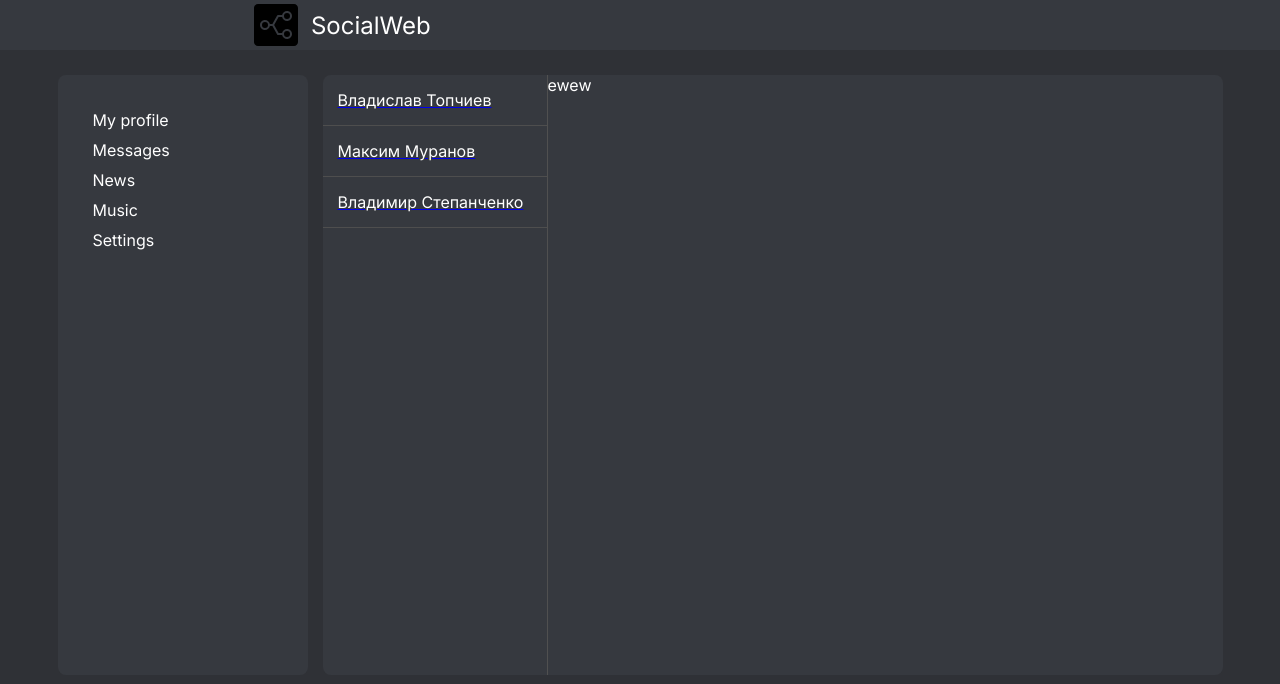
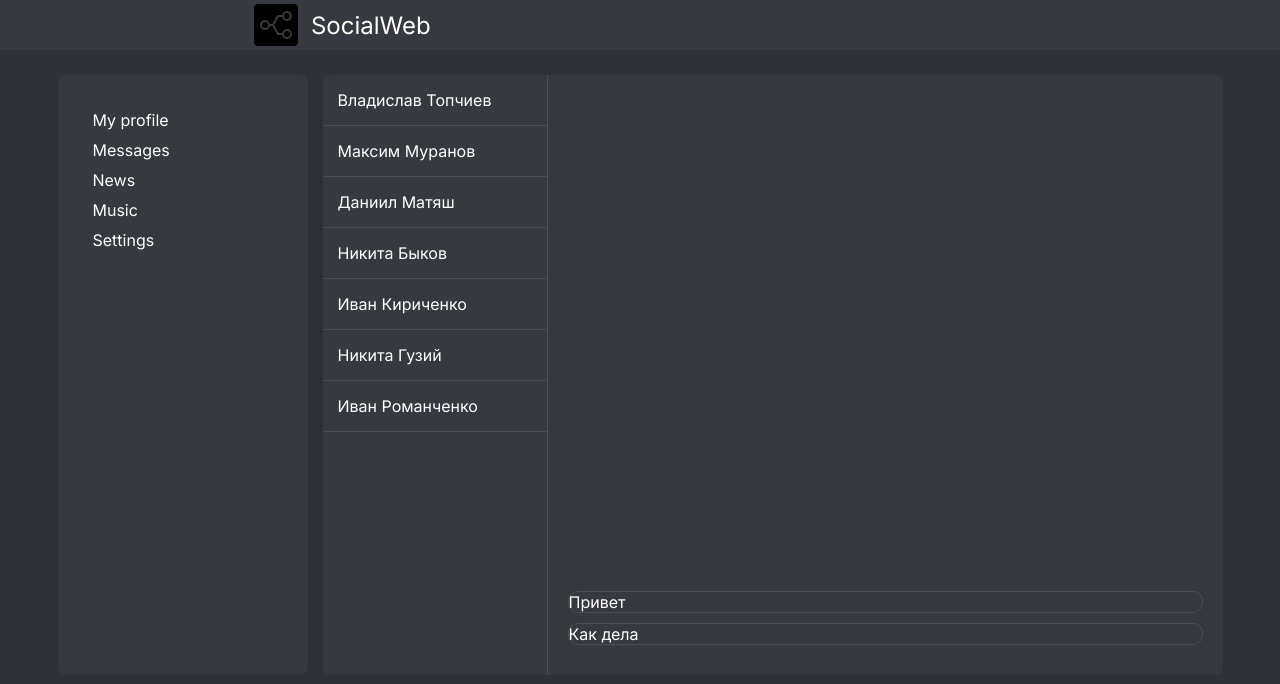
Before and after one commit to alexander1934/react-app1, a React (Create React App) app: page /messages in a window 1280 px wide. Shown: the top 684 px of the page. Built offline with nearby package versions, Linux system fonts and the light colour scheme.

Commit message:
More, more COMPONENTS

```diff
--- a/src/Components/App/App.js
+++ b/src/Components/App/App.js
@@ -19,9 +19,9 @@ const App = () => {
             <Routes>
               <Route path="/profile" element={<Profile />} />
               <Route path="/messages/*" element={<Messages />} />
-              <Route path="/news" element={<News />} />
-              <Route path="/music" element={<Music />} />
-              <Route path="/settings" element={<Settings />} />
+              <Route path="/news/*" element={<News />} />
+              <Route path="/music/*" element={<Music />} />
+              <Route path="/settings/*" element={<Settings />} />
             </Routes>
           </div>
         </div>
--- a/src/Components/Messages/DialogsItem/DialogsItem.js
+++ b/src/Components/Messages/DialogsItem/DialogsItem.js
@@ -1,7 +1,13 @@
 import item from "./DialogsItem.module.css";
+import { NavLink } from "react-router-dom";
 
 const DialogsItem = (props) => {
-  return <div className={item.dialogs__item}>{props.name}</div>;
+  let path = "/messages/" + props.id;
+  return (
+    <div className={item.dialogs__item}>
+      <NavLink to={path}>{props.name}</NavLink>
+    </div>
+  );
 };
 
-export default DialogsItem
+export default DialogsItem;
--- a/src/Components/Messages/DialogsItem/DialogsItem.module.css
+++ b/src/Components/Messages/DialogsItem/DialogsItem.module.css
@@ -3,4 +3,12 @@
     border-bottom: 1px solid rgb(78, 78, 78);
     padding: 15px;
     align-items: center;
+    color: white;
+    list-style: none;
 }
+
+.dialogs__item a {
+    color: white;
+    list-style: none;
+    text-decoration: none;
+}
--- /dev/null
+++ b/src/Components/Messages/Message/Message.js
@@ -0,0 +1,7 @@
+import message from "./Message.module.css";
+
+const Message = (props) => {
+  return <div className={message.message}>{props.value}</div>;
+};
+
+export default Message;
--- /dev/null
+++ b/src/Components/Messages/Message/Message.module.css
@@ -0,0 +1,6 @@
+.message {
+    border: 1px solid rgb(78, 78, 78);
+    border-radius: 10px;
+    margin-bottom: 10px;
+    flex-basis: auto;
+}
--- a/src/Components/Messages/Messages.js
+++ b/src/Components/Messages/Messages.js
@@ -1,22 +1,32 @@
 import messages from "./Messages.module.css";
 import DialogsItem from "./DialogsItem/DialogsItem";
-import { NavLink } from "react-router-dom";
+import Message from "./Message/Message";
 
 const Messages = (props) => {
+  let userData = [
+    { id: 1, name: "Владислав Топчиев" },
+    { id: 2, name: "Максим Муранов" },
+    { id: 3, name: "Даниил Матяш" },
+    { id: 4, name: "Никита Быков" },
+    { id: 5, name: "Иван Кириченко" },
+    { id: 6, name: "Никита Гузий" },
+    { id: 7, name: "Иван Романченко" },
+  ];
+
+  let dialogElements = userData.map((user) => (
+    <DialogsItem name={user.name} id={user.id} />
+  ));
+
+  let messagesData = [{ value: "Привет" }, { value: "Как дела" }];
+
+  let messagesElements = messagesData.map((message) => (
+    <Message value={message.value} />
+  ));
+
   return (
     <div className={messages.wrapper}>
-      <div className={messages.dialogs}>
-        <NavLink to={"/messages/1"}>
-          <DialogsItem name="Владислав Топчиев" />
-        </NavLink>
-        <NavLink to={"/messages/2"}>
-          <DialogsItem name="Максим Муранов" />
-        </NavLink>
-        <NavLink to={"/messages/3"}>
-          <DialogsItem name="Владимир Степанченко" />
-        </NavLink>
-      </div>
-      <div className={messages.dialog}>ewew</div>
+      <div className={messages.dialogs}>{dialogElements}</div>
+      <div className={messages.dialog}>{messagesElements}</div>
     </div>
   );
 };
--- a/src/Components/Messages/Messages.module.css
+++ b/src/Components/Messages/Messages.module.css
@@ -1,7 +1,7 @@
 .wrapper {
     display: grid;
     grid-template-areas:
-    "dialogs dialog";
+        "dialogs dialog";
     grid-template-columns: 1fr 3fr;
     grid-template-rows: minmax(600px, auto);
 }
@@ -14,4 +14,8 @@
 
 .dialog {
     grid-area: dialog;
+    display: flex;
+    flex-direction: column;
+    justify-content: flex-end;
+    padding: 20px;
 }
--- /dev/null
+++ b/src/Components/Profile/Background/Background.js
@@ -0,0 +1,7 @@
+import style from "./Background.module.css";
+
+const Background = (props) => {
+  return <img src={props.src} className={style.background} alt="profile-img"/>;
+};
+
+export default Background;
--- /dev/null
+++ b/src/Components/Profile/Background/Background.module.css
@@ -0,0 +1,7 @@
+.background {
+    width: 100%;
+    max-height: 170px;
+    border-radius: 8px 8px 0 0;
+    object-fit: cover;
+    margin-bottom: 3%;
+}
--- a/src/Components/Profile/Profile.js
+++ b/src/Components/Profile/Profile.js
@@ -1,13 +1,11 @@
+import Background from "./Background/Background";
 import profile from "./Profile.module.css";
 import UserName from "./Username/Username";
 
 const Profile = () => {
   return (
     <div className={profile.page}>
-      <img
-        src="https://img.freepik.com/free-vector/cute-weather-pattern-background-wallpaper-weather-vector-illustration_53876-140174.jpg?w=1380&t=st=1663161628~exp=1663162228~hmac=e97b80a5efa60bfd58a5ff5c06befef4f6a1ea0f40810af121a7392c99b1dfa9"
-        className={profile.background}
-      />
+     <Background src="https://images.unsplash.com/photo-1493130952181-47e36589f64d?ixlib=rb-1.2.1&ixid=MnwxMjA3fDB8MHxwaG90by1wYWdlfHx8fGVufDB8fHx8&auto=format&fit=crop&w=1554&q=80"/>
       <UserName
         firstName="Alexander"
         lastName="Kovalenko"
```
